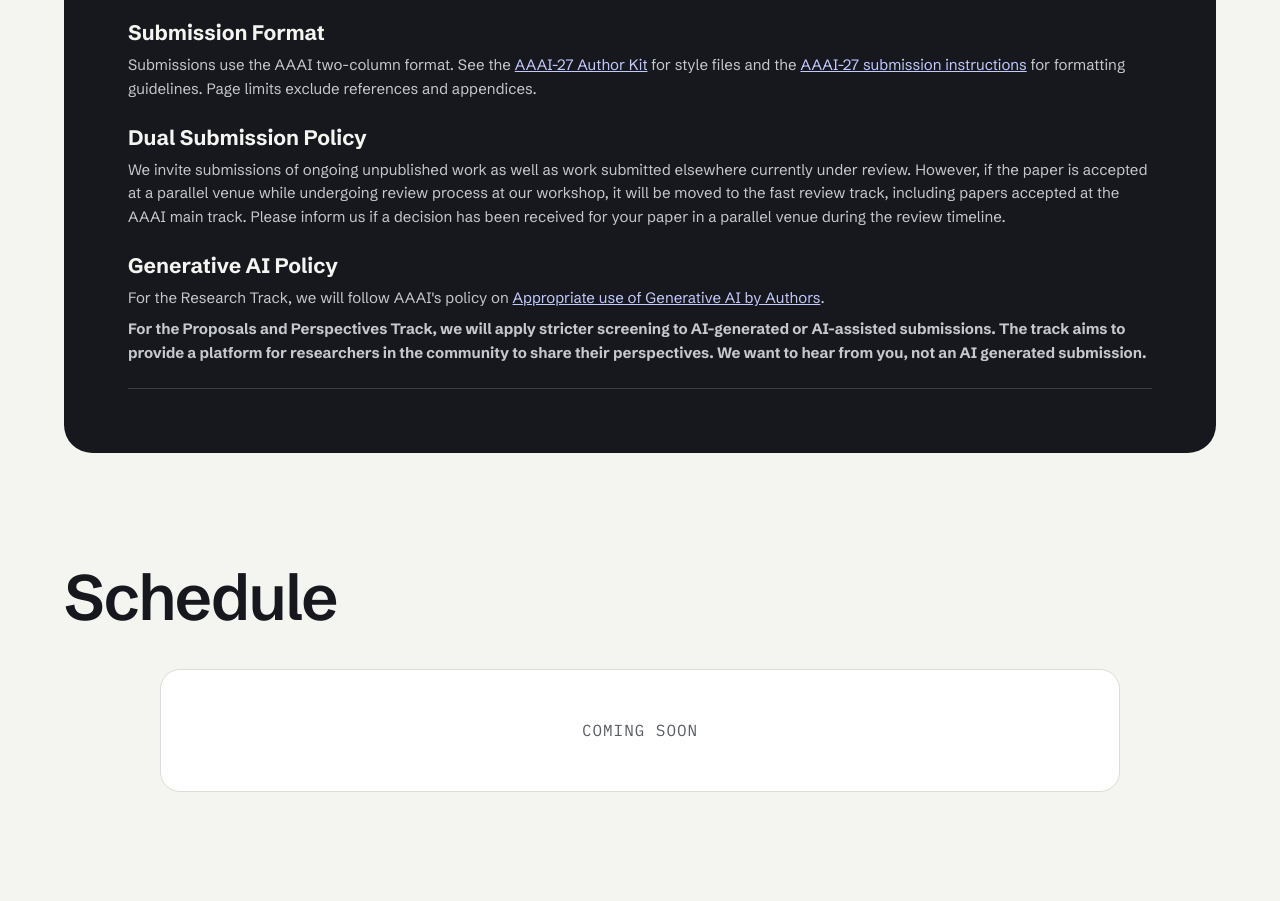
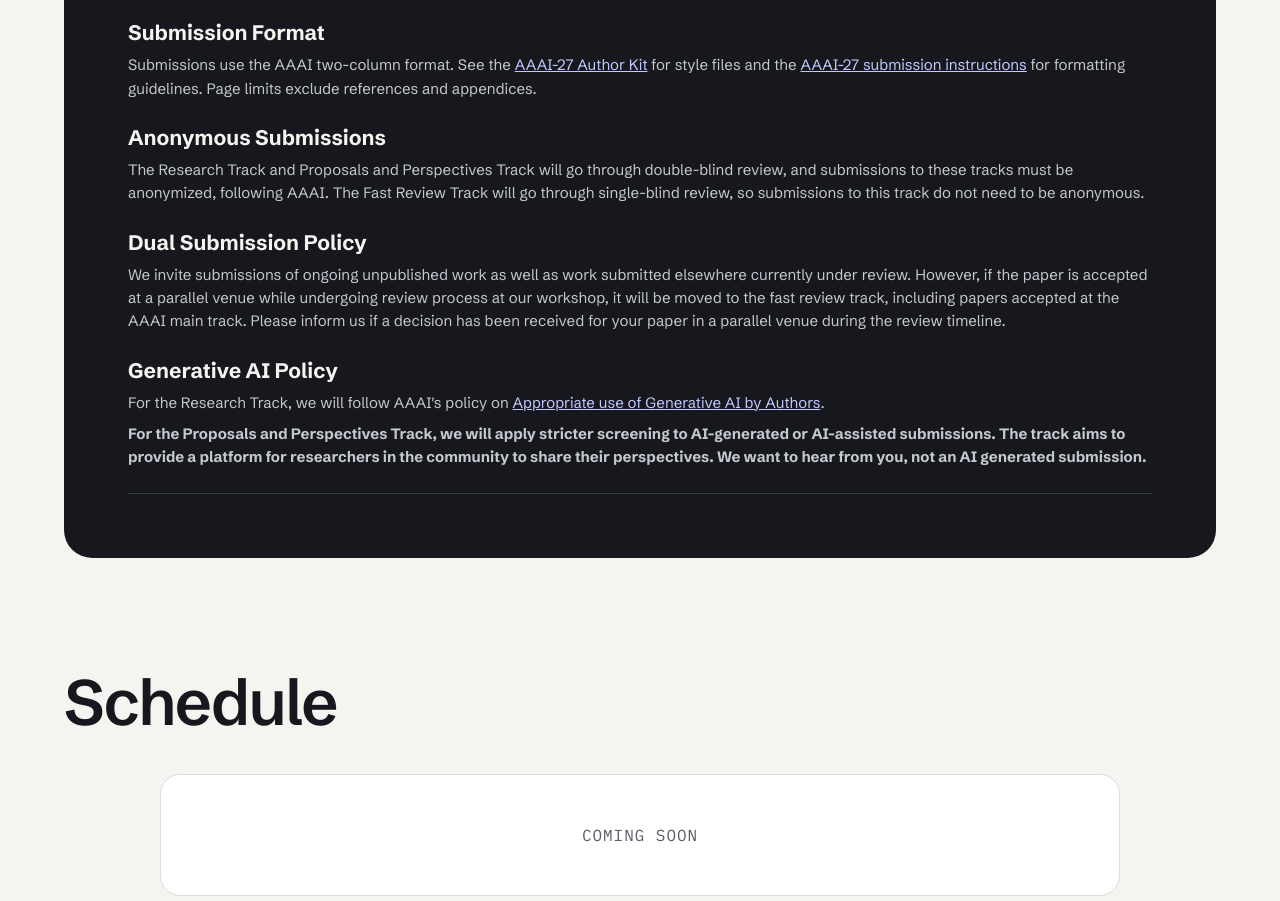
Before and after one commit to homogenization-in-ai/homogenization-in-ai.github.io, a plain HTML site: page aaai27/index.html in a window 1280 px wide. Shown: the part 3140-4041 px from the top of the page. Drawn offline with Linux system fonts and the light colour scheme.

Commit message:
anonymous submissions block

```diff
--- a/aaai27/index.html
+++ b/aaai27/index.html
@@ -187,6 +187,10 @@
         <h3>Submission Format</h3>
         <p>Submissions use the AAAI two-column format. See the <a href="https://aaai.org/authorkit27/">AAAI-27 Author Kit</a> for style files and the <a href="https://aaai.org/conference/aaai/aaai-27/submission-instructions/">AAAI-27 submission instructions</a> for formatting guidelines. Page limits exclude references and appendices.</p>
       </div>
+      <div class="anonymous-submissions">
+        <h3>Anonymous Submissions</h3>
+        <p>The Research Track and Proposals and Perspectives Track will go through double-blind review, and submissions to these tracks must be anonymized, following AAAI. The Fast Review Track will go through single-blind review, so submissions to this track do not need to be anonymous.</p>
+      </div>
       <div class="dual-submission-policy">
         <h3>Dual Submission Policy</h3>
         <p>We invite submissions of ongoing unpublished work as well as work submitted elsewhere currently under review. However, if the paper is accepted at a parallel venue while undergoing review process at our workshop, it will be moved to the fast review track, including papers accepted at the AAAI main track. Please inform us if a decision has been received for your paper in a parallel venue during the review timeline.</p>
--- a/assets/css/style.css
+++ b/assets/css/style.css
@@ -318,11 +318,11 @@ a:hover { color: var(--link-hover); }
   margin-top: 40px; padding: 24px 0;
   border-top: 1px solid var(--dark-rule); border-bottom: 1px solid var(--dark-rule);
 }
-.dual-submission-policy, .generative-ai-policy { margin-top: 24px; }
-.submission-format h3, .dual-submission-policy h3, .generative-ai-policy h3 { margin: 0; font-size: 21px; line-height: 1.25; }
-.submission-format p, .dual-submission-policy p, .generative-ai-policy p { margin: 8px 0 0; color: var(--dark-text); font-size: 15px; }
-.submission-format a, .dual-submission-policy a, .generative-ai-policy a { color: #C3CAFF; }
-.submission-format a:hover, .dual-submission-policy a:hover, .generative-ai-policy a:hover { color: #FFFFFF; }
+.anonymous-submissions, .dual-submission-policy, .generative-ai-policy { margin-top: 24px; }
+.submission-format h3, .anonymous-submissions h3, .dual-submission-policy h3, .generative-ai-policy h3 { margin: 0; font-size: 21px; line-height: 1.25; }
+.submission-format p, .anonymous-submissions p, .dual-submission-policy p, .generative-ai-policy p { margin: 8px 0 0; color: var(--dark-text); font-family: var(--sans); font-size: 15px; font-weight: 400; }
+.submission-format a, .anonymous-submissions a, .dual-submission-policy a, .generative-ai-policy a { color: #C3CAFF; }
+.submission-format a:hover, .anonymous-submissions a:hover, .dual-submission-policy a:hover, .generative-ai-policy a:hover { color: #FFFFFF; }
 
 .cfp-bottom { margin-top: 48px; display: flex; flex-wrap: wrap; gap: 40px 64px; align-items: start; }
 .dates { flex: 999 1 520px; min-width: 0; }
```
Also changed, not shown: assets/img/hpai-aaai27-flyer.png, assets/img/hpai-aaai27-flyer.svg.
